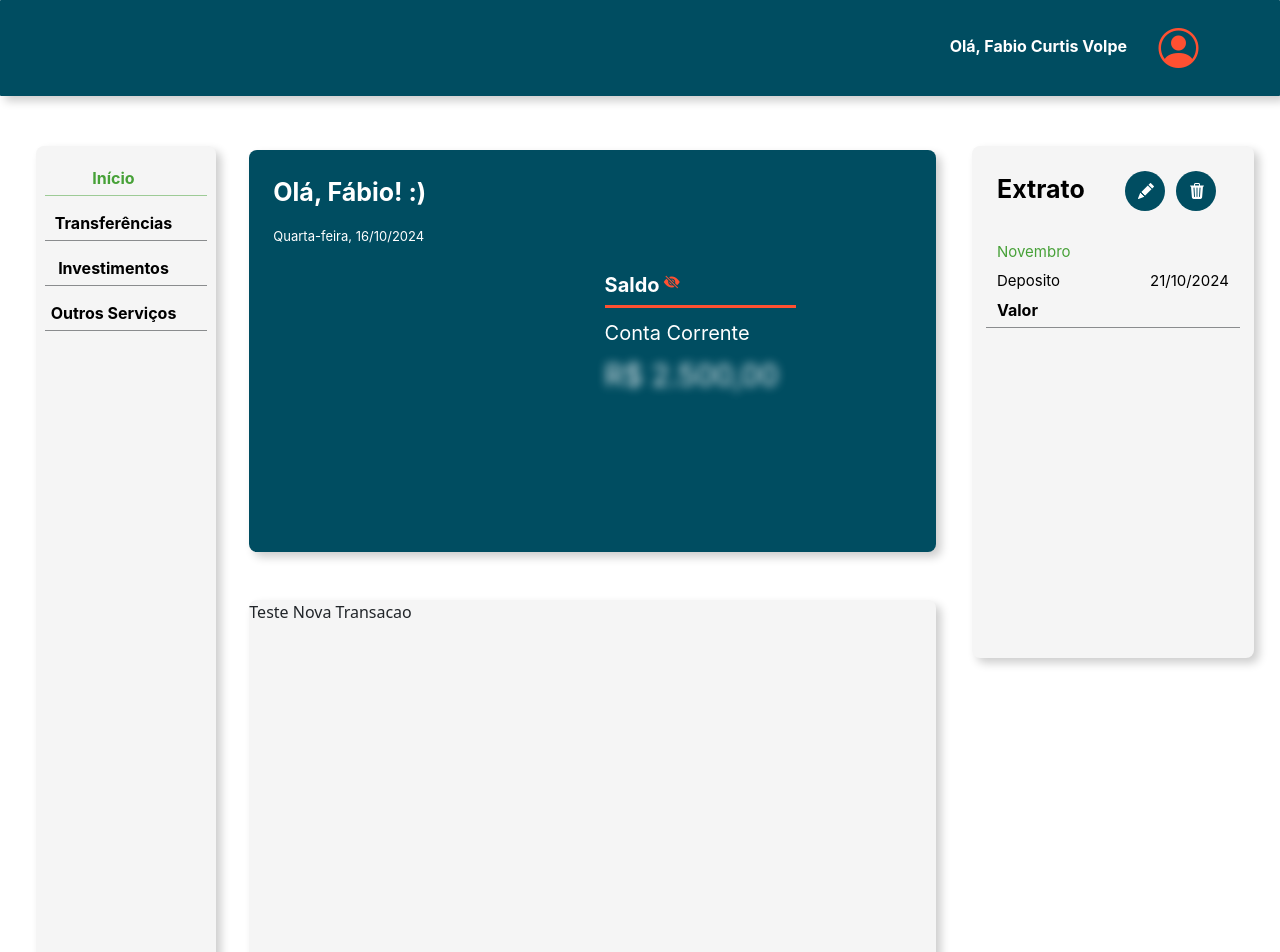
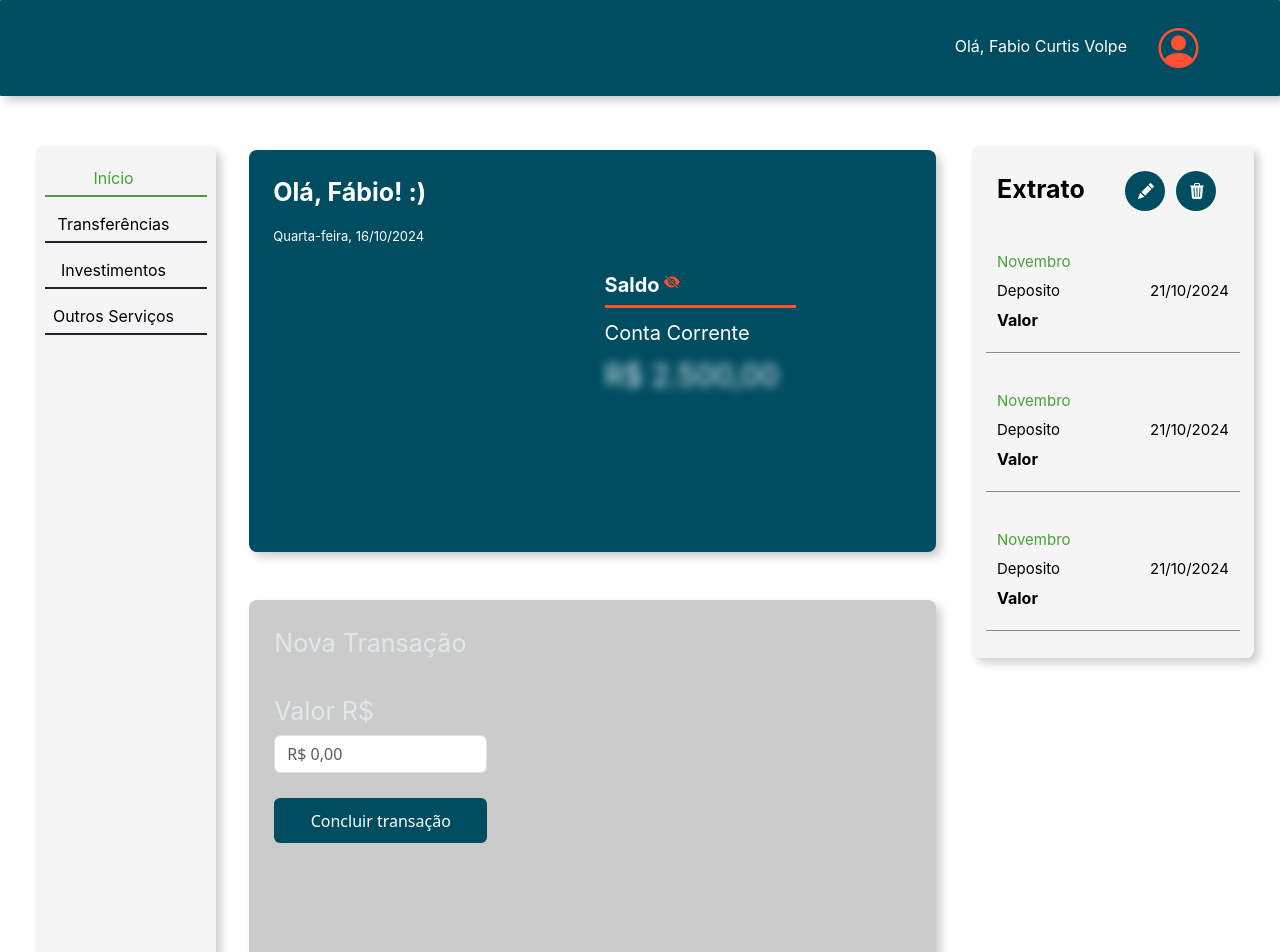
Before and after one commit to fabiocurtisvolpe/tech-chanllenge-01, a Next.js app: page / in a window 1280 px wide. Shown: the top 952 px of the page. Built offline with nearby package versions, Linux system fonts and the light colour scheme.

Commit message:
Ajustes nova transação

```diff
--- a/src/app/components/extrato.css
+++ b/src/app/components/extrato.css
@@ -8,7 +8,6 @@
 }
 
 .labelExtrato {
-    font-family: Inter, serif;
     color: black;
     font-size: 25px;
     font-weight: bold;
@@ -64,11 +63,12 @@ label {
     color: black;
 }
 
-hr {
+.hrExtrato {
+    margin-top: 15px;
     border-width: 1px;
     opacity: 50%;
 }
 
 .rowExtrato {
-    margin-top: 25px;
+    margin-top: 35px;
 }
--- a/src/app/components/extrato.tsx
+++ b/src/app/components/extrato.tsx
@@ -56,7 +56,77 @@ class Extrato extends React.Component {
 
                             <div className="row">
                                 <div className="col-md-12">
-                                    <hr/>
+                                    <hr className="hrExtrato" />
+                                </div>
+                            </div>
+
+                        </div>
+
+                    </div>
+
+                    <div className="row rowExtrato">
+
+                        <div className="col-md-12">
+
+                            <div className="row">
+                                <div className="col-md-6">
+                                    <label className="labelMes">Novembro</label>
+                                </div>
+                            </div>
+
+                            <div className="row">
+                                <div className="col-md-6">
+                                    <label className="labelTipo">Deposito</label>
+                                </div>
+                                <div className="col-md-6">
+                                    <label className="labelData">21/10/2024</label>
+                                </div>
+                            </div>
+
+                            <div className="row">
+                                <div className="col-md-12">
+                                    <label className="labelValorExtrato">Valor</label>
+                                </div>
+                            </div>
+
+                            <div className="row">
+                                <div className="col-md-12">
+                                    <hr className="hrExtrato"/>
+                                </div>
+                            </div>
+
+                        </div>
+
+                    </div>
+
+                    <div className="row rowExtrato">
+
+                        <div className="col-md-12">
+
+                            <div className="row">
+                                <div className="col-md-6">
+                                    <label className="labelMes">Novembro</label>
+                                </div>
+                            </div>
+
+                            <div className="row">
+                                <div className="col-md-6">
+                                    <label className="labelTipo">Deposito</label>
+                                </div>
+                                <div className="col-md-6">
+                                    <label className="labelData">21/10/2024</label>
+                                </div>
+                            </div>
+
+                            <div className="row">
+                                <div className="col-md-12">
+                                    <label className="labelValorExtrato">Valor</label>
+                                </div>
+                            </div>
+
+                            <div className="row">
+                                <div className="col-md-12">
+                                    <hr className="hrExtrato"/>
                                 </div>
                             </div>
 
--- a/src/app/components/menuLateral.css
+++ b/src/app/components/menuLateral.css
@@ -16,7 +16,6 @@ label {
     font-family: Inter, serif;
     cursor: pointer;
     font-size: 16px;
-    font-weight: bold;
     margin-bottom: 5px;
 }
 
--- a/src/app/components/novaTransacao.css
+++ b/src/app/components/novaTransacao.css
@@ -3,5 +3,36 @@
     height: 478px;
     border-radius: 8px;
     box-shadow: 5px 5px 10px rgba(0, 0, 0, 0.2);
-    background: #f5f5f5;
+    background: #CBCBCB;
 }
+
+.labelNovaTransacao {
+    font-size: 25px;
+    color: #DEE9EA;
+    margin-top: 25px;
+    margin-left: 25px;
+}
+
+.btnConcluirTransacao {
+    margin-left: 25px;
+    width: 100%;
+    height: 45px;
+    background-color: #004D61;
+}
+
+.btnConcluirTransacao:hover {
+    background-color: #004D61;
+    border: 2px solid #FF5031;
+    color: white;
+}
+
+.valor {
+    margin-left: 25px;
+    margin-top: 25px;
+    margin-bottom: 25px;
+}
+
+.labelValorNovaTransacao {
+    font-size: 25px;
+    color: #DEE9EA;
+}
--- a/src/app/components/novaTransacao.tsx
+++ b/src/app/components/novaTransacao.tsx
@@ -8,7 +8,35 @@ class NovaTransacao extends React.Component {
             <div className="panel panel-default m-lg-4">
 
                 <div className="panel-body novaTransacao">
-                    Teste Nova Transacao
+
+                    <div className="row">
+                        <div className="col-md-6">
+                            <label className="labelNovaTransacao">Nova Transação</label>
+                        </div>
+                    </div>
+
+                    <div className="row">
+                        <div className="col-md-6"></div>
+                    </div>
+
+                    <div className="row">
+                        <div className="col-md-4 valor">
+                            <label className="labelValorNovaTransacao" htmlFor="valor">Valor R$</label>
+                            <input id="valor" name="valor" type="text" className="form-control"
+                                   placeholder="R$ 0,00"/>
+                        </div>
+                    </div>
+
+                    <div className="row">
+                        <div className="col-md-4">
+
+                            <button type="button" className="btn btnConcluirTransacao" title="Concluir transação">
+                                Concluir transação
+                            </button>
+
+                        </div>
+                    </div>
+
                 </div>
 
 
```
